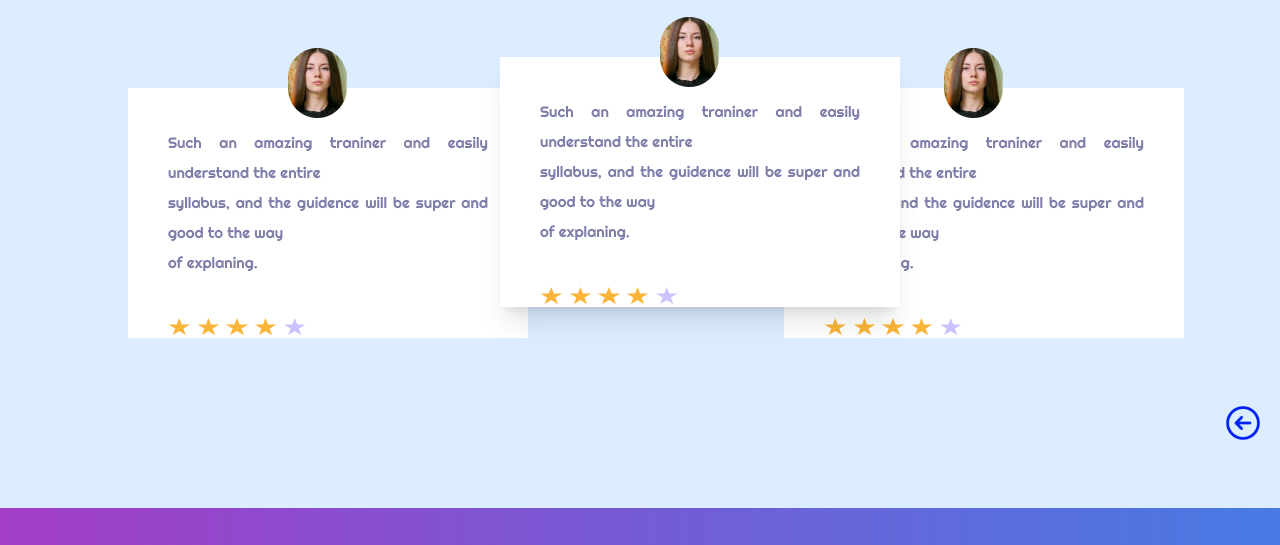
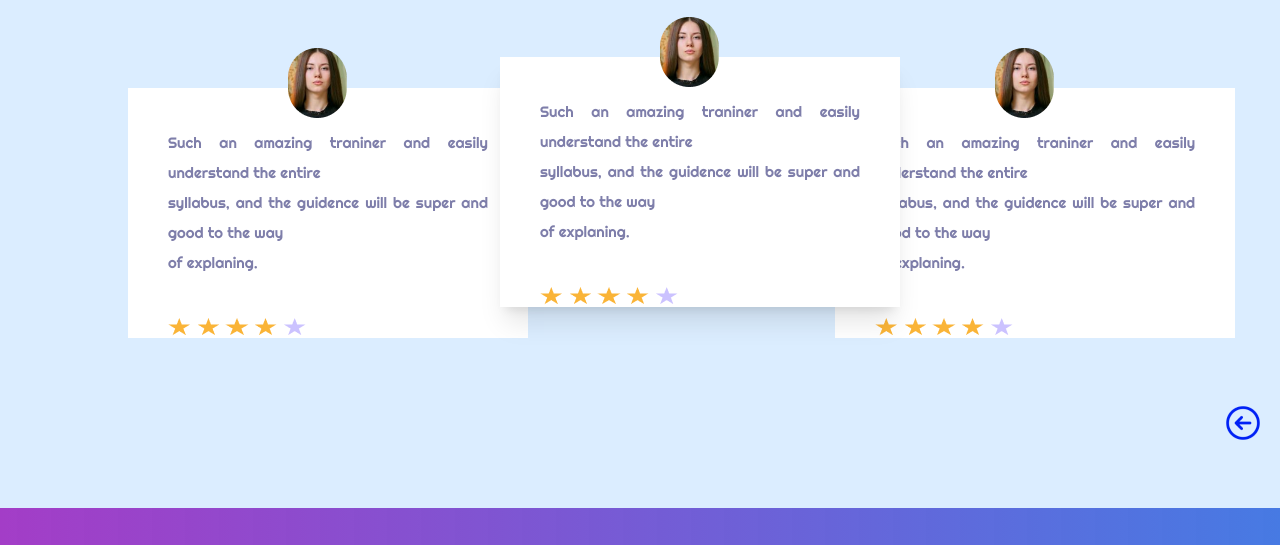
Before and after one commit to Prady555555/coachingCenterLandingPageUsingHtmlCssTaillwind, a plain HTML site: page index.html in a window 1280 px wide. Shown: the part 5475-6020 px from the top of the page. Drawn offline with nearby package versions, Linux system fonts and the light colour scheme.

Commit message:
responsive commit 3 25-8-24 10:45 am

```diff
--- a/index.html
+++ b/index.html
@@ -691,7 +691,7 @@
         </div>
 
         <div
-          class="w-[400px] h-[250px] bg-white mt-[5%] relative left-[25%] max-lg:left-0 max-lg:static max-xl:static"
+          class="w-[400px] h-[250px] bg-white mt-[5%] relative left-[30%] max-lg:left-0 max-lg:static max-xl:static"
         >
           <img
             src="./public/images/th-16.png"
```
